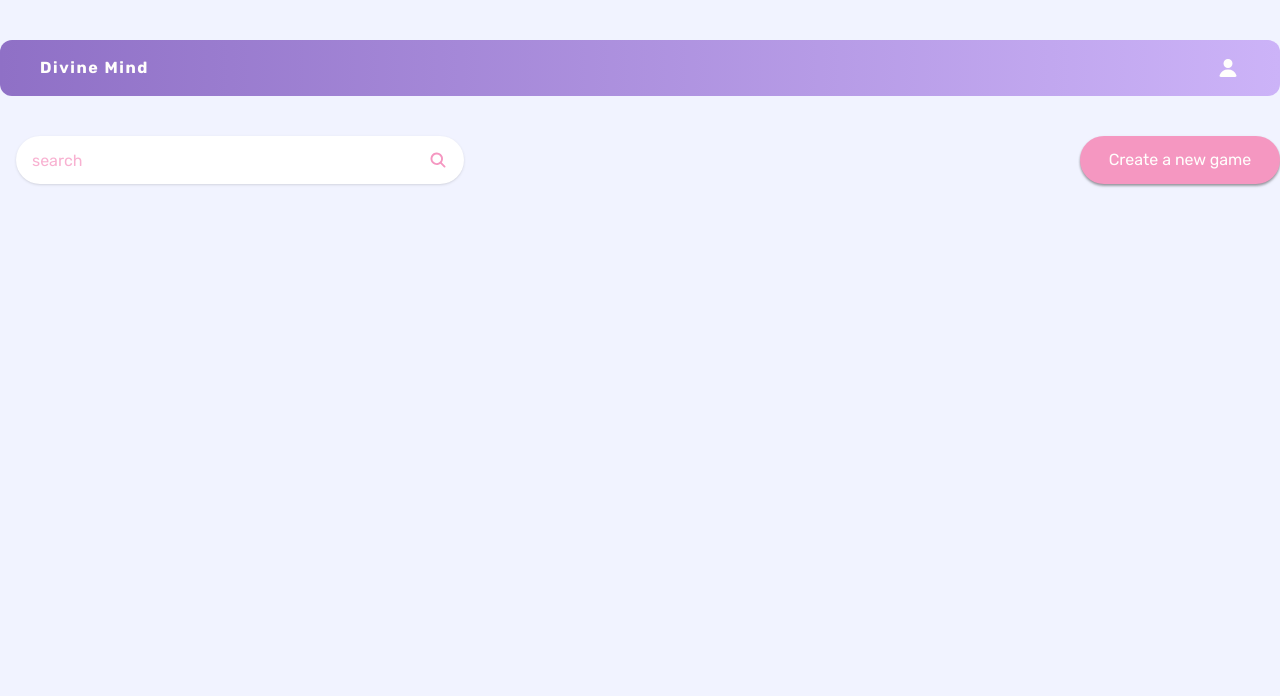
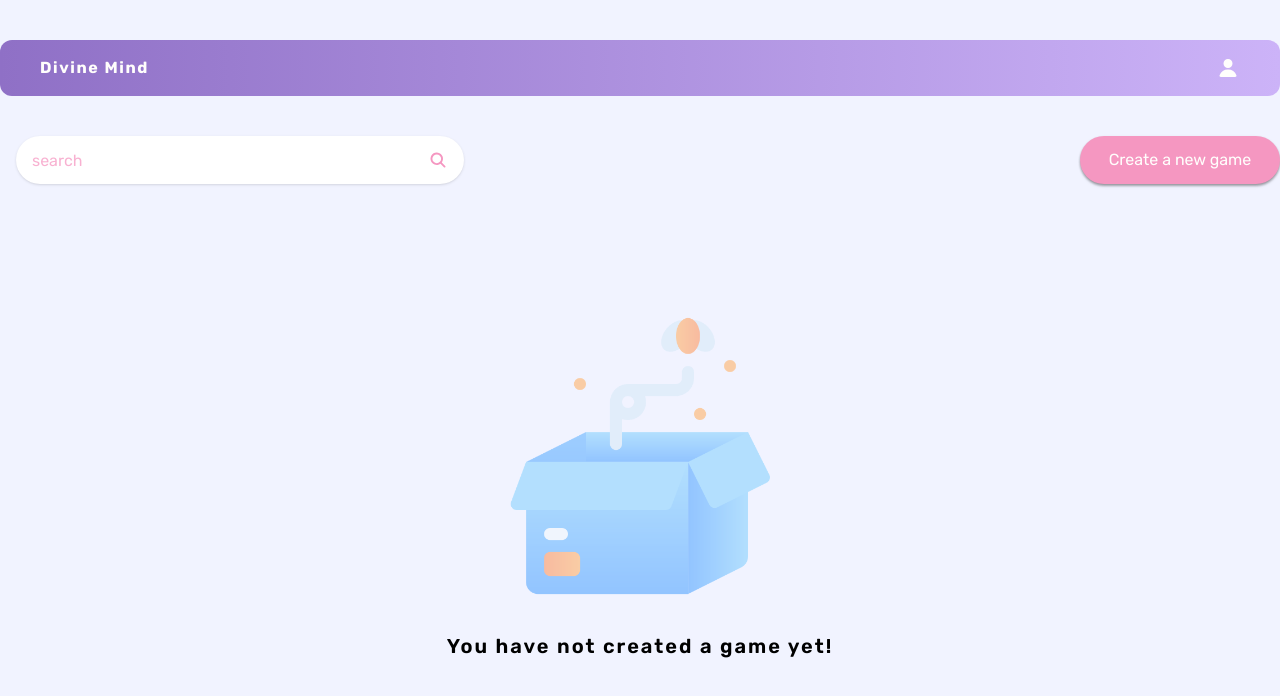
Before and after one commit to MahsinSaifullah/divind-mind-web, a React (Vite) app: page / in a window 1280 px wide. Shown: the top 696 px of the page. Built offline with nearby package versions, Linux system fonts and the light colour scheme.

Commit message:
feat: add NoGame component

```diff
--- /dev/null
+++ b/src/components/H3.tsx
@@ -0,0 +1,20 @@
+import * as React from 'react';
+import { twMerge } from 'tailwind-merge';
+
+interface H3props {
+  text: string;
+  className?: string;
+}
+
+export const H3: React.FC<H3props> = ({ className, text }) => {
+  return (
+    <h3
+      className={twMerge(
+        'font-rubik tracking-widest font-semibold text-xl',
+        className
+      )}
+    >
+      {text}
+    </h3>
+  );
+};
--- a/src/components/index.ts
+++ b/src/components/index.ts
@@ -7,3 +7,4 @@ export * from './SubHeading';
 export * from './Button';
 export * from './HomeLayout';
 export * from './SearchBar';
+export * from './H3';
--- a/src/pages/home/Home.tsx
+++ b/src/pages/home/Home.tsx
@@ -1,6 +1,8 @@
 import { UserIcon } from '@heroicons/react/16/solid';
 
 import { Button, HomeLayout, SearchBar } from 'components';
+import { NoGame } from './NoGame';
+import { IGame } from 'types';
 
 const UserProfileButton = () => (
   <UserIcon
@@ -10,9 +12,10 @@ const UserProfileButton = () => (
 );
 
 export const Home = () => {
+  const games: IGame[] = [];
   return (
     <HomeLayout navIcons={[UserProfileButton()]}>
-      <div className="container mx-auto flex justify-center mt-10">
+      <div className="container mx-auto flex justify-center mt-10 flex-col">
         <div className="w-full flex justify-between">
           <SearchBar />
           <Button
@@ -21,6 +24,7 @@ export const Home = () => {
             onClick={() => {}}
           />
         </div>
+        {games.length <= 0 && <NoGame />}
       </div>
     </HomeLayout>
   );
--- /dev/null
+++ b/src/pages/home/NoGame.tsx
@@ -0,0 +1,10 @@
+import { H3 } from 'components';
+
+export const NoGame = () => {
+  return (
+    <div className="mt-32 self-center flex flex-col justify-center items-center">
+      <img src="emptyBox.png" className="w-72 h-72 opacity-60" alt="" />
+      <H3 className="mt-8" text="You have not created a game yet!" />
+    </div>
+  );
+};
--- a/src/types/index.ts
+++ b/src/types/index.ts
@@ -1 +1,2 @@
 export * from './navLink';
+export * from './game';
```
Also changed, not shown: src/types/game.ts (added, +26 -0 lines), public/emptyBox.png (added), 1 other file (tests, documents, lock files or other folders).
